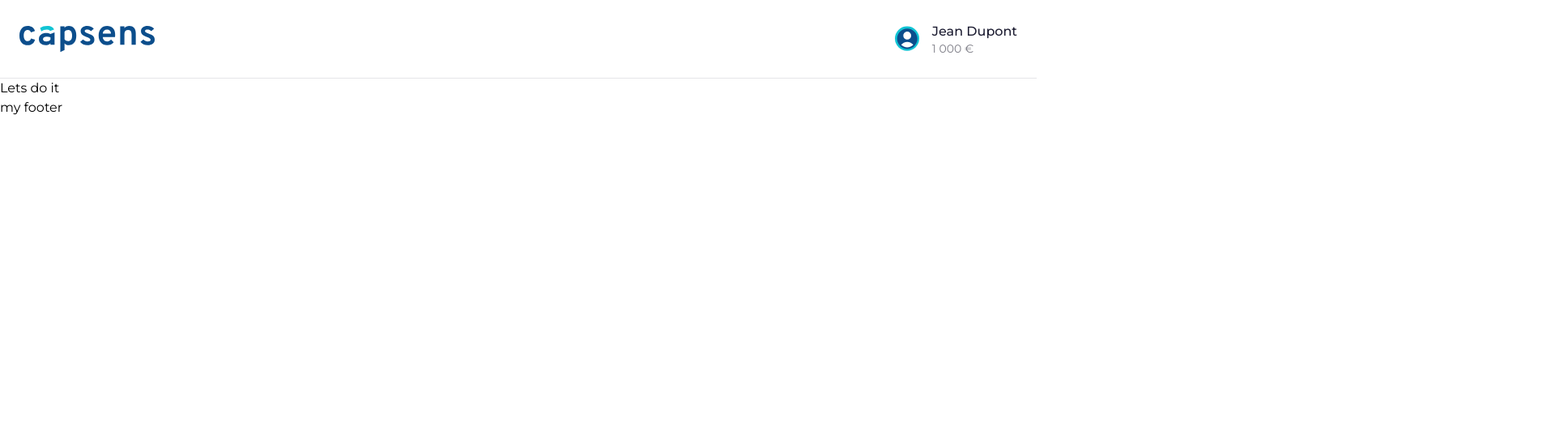
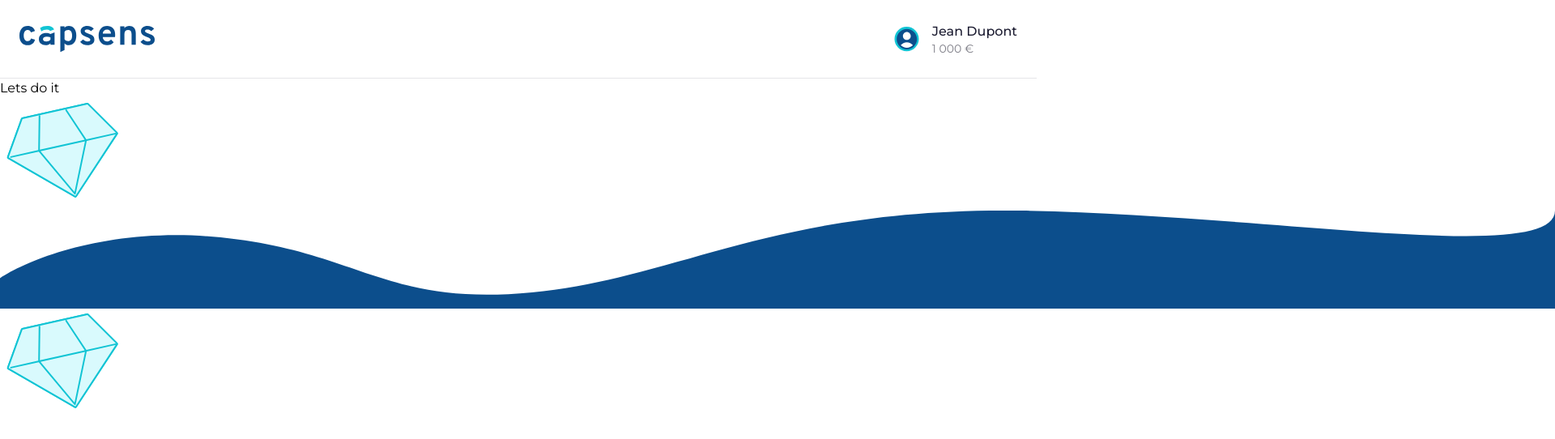
Before and after one commit to BenjaminLesne/capsens-technical-test, a Next.js app: page / in a window 1280 px wide. Shown: the top 542 px of the page at 81% size, 1920 px wide, since content can reach past the window. Built offline with nearby package versions, Linux system fonts and the light colour scheme.

Commit message:
refactor: .svg icons into React component icons

```diff
--- /dev/null
+++ b/src/app/_components/icons/diamond-icon.tsx
@@ -0,0 +1,51 @@
+type Props = {
+  className?: string;
+};
+export const DiamondIcon = ({ className }: Props) => {
+  return (
+    <svg
+      width="160"
+      height="138"
+      viewBox="0 0 160 138"
+      fill="none"
+      xmlns="http://www.w3.org/2000/svg"
+      className={className}
+    >
+      <path
+        d="M10.2441 74.159L92.6021 121.522C93.0612 121.786 93.6466 121.646 93.937 121.203L144.456 44.1401C144.716 43.7435 144.662 43.2187 144.326 42.8838L108.697 7.35329C108.455 7.11186 108.106 7.01085 107.773 7.08548L27.6128 25.0151C27.2791 25.0897 27.0067 25.3296 26.8906 25.6512L9.80212 72.9524C9.63731 73.4085 9.82363 73.9172 10.2441 74.159Z"
+        className="fill-tertiary-blue stroke-secondary-blue"
+        stroke-width="2"
+        stroke-linecap="round"
+        stroke-linejoin="round"
+      />
+      <path
+        d="M48.1993 65.0878L92.5551 118.123L106.222 52.1098L48.1993 65.0878Z"
+        className="fill-tertiary-blue"
+      />
+      <path
+        d="M13.3859 72.8746L48.1993 65.0878M142.969 43.8904L106.222 52.1098M48.7851 22.3092L48.1993 65.0878M48.1993 65.0878L92.5551 118.123L106.222 52.1098M48.1993 65.0878L106.222 52.1098M81.6644 14.955L106.222 52.1098"
+        className="stroke-secondary-blue"
+        stroke-width="2"
+        stroke-linecap="round"
+        stroke-linejoin="round"
+      />
+      <path
+        d="M10.2441 74.159L92.6021 121.522C93.0612 121.786 93.6466 121.646 93.937 121.203L144.456 44.1401C144.716 43.7435 144.662 43.2187 144.326 42.8838L108.697 7.35329C108.455 7.11186 108.106 7.01085 107.773 7.08548L27.6128 25.0151C27.2791 25.0897 27.0067 25.3296 26.8906 25.6512L9.80212 72.9524C9.63731 73.4085 9.82363 73.9172 10.2441 74.159Z"
+        className="fill-tertiary-blue stroke-secondary-blue"
+        stroke-width="2"
+        stroke-linecap="round"
+        stroke-linejoin="round"
+      />
+      <path
+        d="M48.2 65.0906L92.5558 118.125L106.222 52.1126L48.2 65.0906Z"
+        className="fill-tertiary-blue"
+      />
+      <path
+        fill-rule="evenodd"
+        clip-rule="evenodd"
+        d="M81.1136 14.1235C81.5744 13.819 82.1947 13.9456 82.4993 14.4063L106.676 50.9862L142.751 42.9173C143.29 42.7967 143.825 43.1359 143.946 43.6749C144.066 44.2138 143.727 44.7485 143.188 44.869L107.071 52.9475L93.535 118.328C93.4572 118.704 93.1715 119.002 92.7995 119.095C92.4275 119.189 92.0348 119.061 91.7887 118.767L47.8237 66.1994L13.6048 73.8533C13.0658 73.9738 12.5312 73.6346 12.4106 73.0957C12.2901 72.5567 12.6293 72.022 13.1682 71.9015L47.2108 64.2871L47.7858 22.2982C47.7933 21.746 48.2471 21.3045 48.7994 21.312C49.3516 21.3196 49.7931 21.7734 49.7856 22.3256L49.2171 63.8383L104.588 51.4534L80.8308 15.5091C80.5262 15.0484 80.6529 14.428 81.1136 14.1235ZM104.929 53.4265L50.0201 65.7082L91.9958 115.897L104.929 53.4265Z"
+        className="fill-secondary-blue"
+      />
+    </svg>
+  );
+};
--- a/public/icons/user.svg
+++ b/src/app/_components/icons/user-icon.tsx
@@ -1,7 +1,30 @@
-<svg width="30" height="31" viewBox="0 0 30 31" fill="none" xmlns="http://www.w3.org/2000/svg">
-    <ellipse cx="15" cy="15.0907" rx="15" ry="15.0698" fill="#11C4D4" />
-    <ellipse cx="14.9999" cy="15.0907" rx="11.4706" ry="11.5239" fill="white" />
-    <path fill-rule="evenodd" clip-rule="evenodd"
+type Props = {
+  className?: string;
+};
+export const UserIcon = ({ className }: Props) => {
+  return (
+    <svg
+      width="30"
+      height="31"
+      viewBox="0 0 30 31"
+      fill="none"
+      xmlns="http://www.w3.org/2000/svg"
+      className={className}
+    >
+      <ellipse cx="15" cy="15.0907" rx="15" ry="15.0698" fill="#11C4D4" />
+      <ellipse
+        cx="14.9999"
+        cy="15.0907"
+        rx="11.4706"
+        ry="11.5239"
+        fill="white"
+      />
+      <path
+        fill-rule="evenodd"
+        clip-rule="evenodd"
         d="M23.7949 24.4593C26.2228 22.1608 27.7384 18.9005 27.7384 15.2845C27.7384 8.32338 22.1214 2.68024 15.1924 2.68024C8.2635 2.68024 2.64648 8.32338 2.64648 15.2845C2.64648 18.9005 4.1621 22.1608 6.58994 24.4593C8.83597 26.5857 11.8627 27.8889 15.1924 27.8889C18.5222 27.8889 21.5489 26.5857 23.7949 24.4593ZM7.65859 22.7984C9.42724 20.582 12.1449 19.1628 15.1924 19.1628C18.24 19.1628 20.9576 20.582 22.7263 22.7984C20.8031 24.7446 18.1378 25.9497 15.1924 25.9497C12.247 25.9497 9.58179 24.7446 7.65859 22.7984ZM20.0178 11.4063C20.0178 14.0837 17.8574 16.2541 15.1924 16.2541C12.5275 16.2541 10.3671 14.0837 10.3671 11.4063C10.3671 8.72893 12.5275 6.55849 15.1924 6.55849C17.8574 6.55849 20.0178 8.72893 20.0178 11.4063Z"
-        fill="#0C4E8C" />
-</svg>
+        fill="#0C4E8C"
+      />
+    </svg>
+  );
+};
--- /dev/null
+++ b/src/app/_components/icons/wave-icon.tsx
@@ -0,0 +1,20 @@
+type Props = {
+  className?: string;
+};
+export const WaveIcon = ({ className }: Props) => {
+  return (
+    <svg
+      width="1920"
+      height="122"
+      viewBox="0 0 1920 122"
+      fill="none"
+      xmlns="http://www.w3.org/2000/svg"
+      className={className}
+    >
+      <path
+        d="M272.34 34.058C135.003 20.0814 33.5562 61.8446 0 84.4733V121.909H1920V1.11275C1920 68.9981 1569.36 6.10438 1262.98 1.11275C956.596 -3.87887 838.906 84.4733 657.021 101.943C475.137 119.414 444.012 51.5286 272.34 34.058Z"
+        fill="#0C4E8C"
+      />
+    </svg>
+  );
+};
--- a/src/app/_components/layouts/default-layout.tsx
+++ b/src/app/_components/layouts/default-layout.tsx
@@ -1,4 +1,7 @@
-import Image from "next/image";
+import { WaveIcon } from "../icons/wave-icon";
+import { DiamondIcon } from "../icons/diamond-icon";
+import { UserIcon } from "../icons/user-icon";
+import { CapsensIcon } from "../icons/capsens-icon";
 type DefaultLayoutProps = { children: React.ReactNode };
 
 export default function DefaultLayout({ children }: DefaultLayoutProps) {
@@ -6,21 +9,14 @@ export default function DefaultLayout({ children }: DefaultLayoutProps) {
     <>
       <header className="border-grey border-b p-6">
         <div className="max-w-8xl mx-auto flex flex-col items-center justify-between gap-5 sm:h-12 sm:flex-row">
-          <Image
-            src="/icons/capsens.svg"
-            width={167}
-            height={32.22}
-            alt="logo capsens"
-          />
+          <div className="flex items-center">
+            <CapsensIcon className="h-[34px] w-[167px]" />
+          </div>
           <div className="flex items-center">
             <div className="flex gap-4">
-              <Image
-                src="/icons/user.svg"
-                alt="icône utilisateur"
-                width={30}
-                height={30.14}
-              />
-
+              <div className="flex items-center">
+                <UserIcon className="size-[31px]" />
+              </div>
               <div className="flex flex-col justify-center">
                 <span className="align-middle font-medium text-black">
                   Jean Dupont
@@ -34,7 +30,11 @@ export default function DefaultLayout({ children }: DefaultLayoutProps) {
         </div>
       </header>
       {children}
-      <footer>my footer</footer>
+      <footer>
+        <DiamondIcon />
+        <WaveIcon />
+        <DiamondIcon />
+      </footer>
     </>
   );
 }
--- /dev/null
+++ b/src/components/icons/right-arrow-icon.tsx
@@ -0,0 +1,23 @@
+import { cn } from "@/lib/utils";
+
+type Props = {
+  className?: string;
+};
+export const RightArrowIcon = ({ className }: Props) => {
+  return (
+    <svg
+      width="21"
+      height="14"
+      viewBox="0 0 21 14"
+      fill="none"
+      xmlns="http://www.w3.org/2000/svg"
+      className={className}
+    >
+      <path
+        d="M0 7H19.5M19.5 7L13.5 1M19.5 7L13.5 13"
+        stroke-width="1.5"
+        className="stroke-white"
+      />
+    </svg>
+  );
+};
--- a/src/components/ui/button/button.tsx
+++ b/src/components/ui/button/button.tsx
@@ -5,7 +5,7 @@ import { cva, type VariantProps } from "class-variance-authority";
 import { cn } from "@/lib/utils";
 
 const buttonVariants = cva(
-  "inline-flex items-center justify-center gap-2 whitespace-nowrap rounded-md text-sm font-medium transition-all disabled:pointer-events-none disabled:bg-button-disabled [&_svg]:pointer-events-none [&_svg:not([class*='size-'])]:size-4 shrink-0 [&_svg]:shrink-0 outline-none focus-visible:border-ring focus-visible:ring-ring/50 focus-visible:ring-[3px] aria-invalid:ring-destructive/20 aria-invalid:border-destructive cursor-pointer",
+  "inline-flex items-center justify-center gap-2 whitespace-nowrap rounded-md text-sm font-medium transition-all disabled:pointer-events-none disabled:bg-button-disabled [&_svg]:pointer-events-none shrink-0 [&_svg]:shrink-0 outline-none focus-visible:border-ring focus-visible:ring-ring/50 focus-visible:ring-[3px] aria-invalid:ring-destructive/20 aria-invalid:border-destructive cursor-pointer",
   {
     variants: {
       variant: {
```
Also changed, not shown: src/app/_components/icons/capsens-icon.tsx (renamed from public/icons/capsens.svg, +32 -9 lines), public/icons/arrow.svg (deleted), 1 other file (tests, documents, lock files or other folders).
